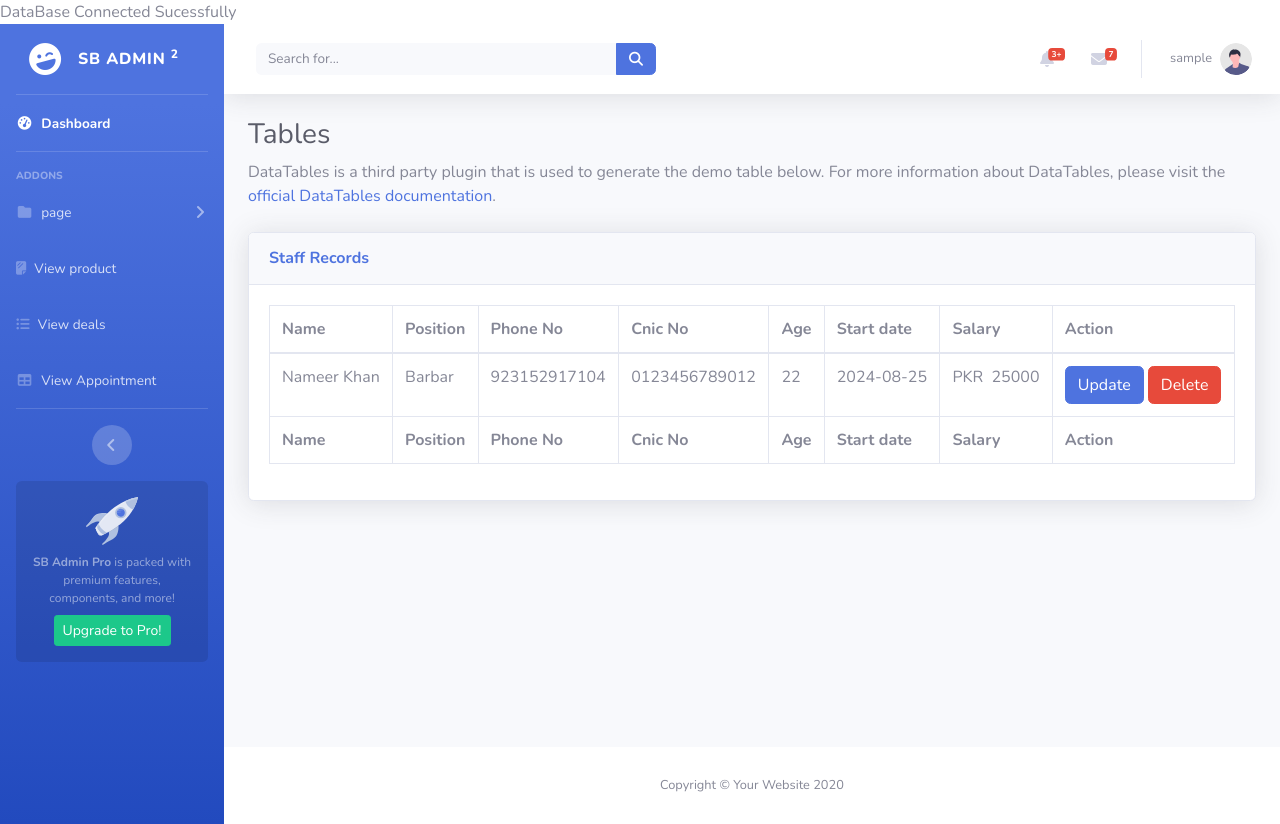
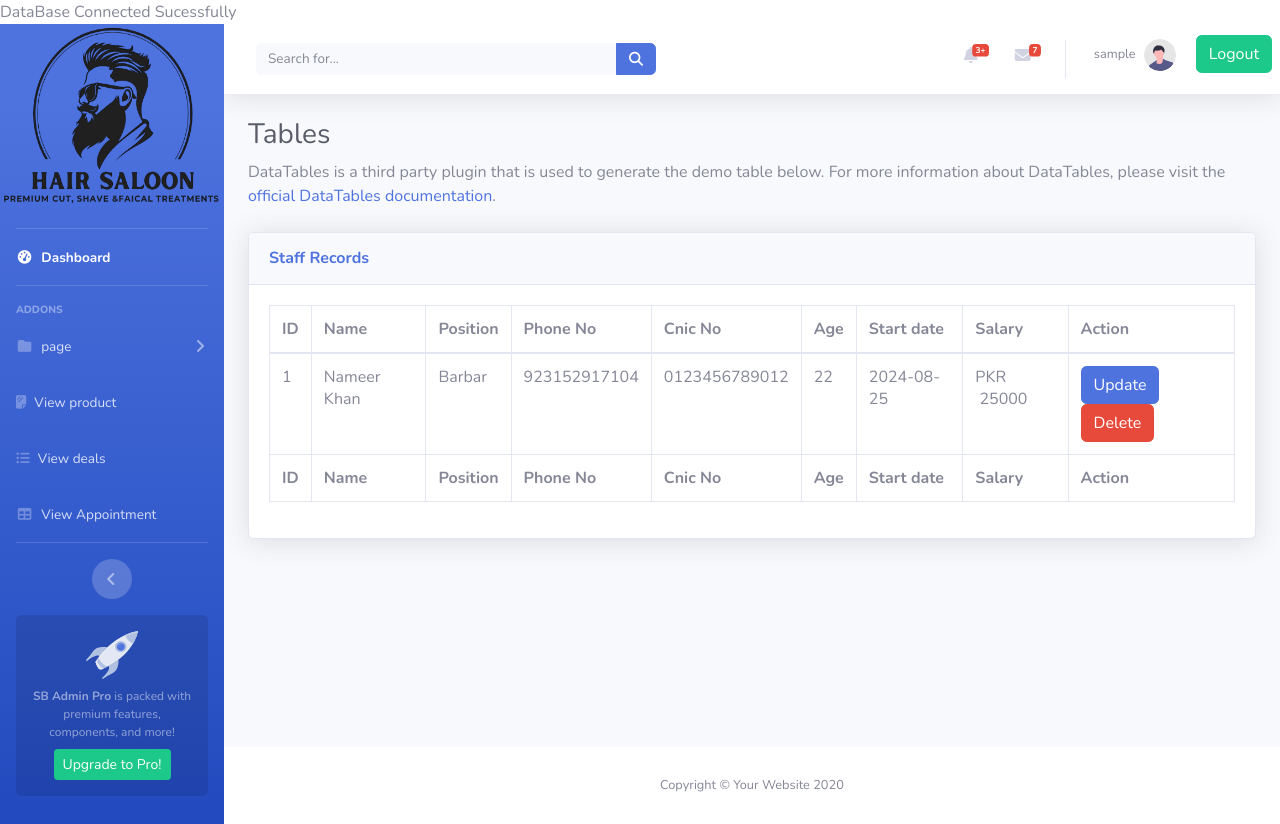
Before and after one commit to SHAHMUHAMMADSIDDIQUI/E-Project-Sem-2, a PHP site: page /tables.php in a window 1280 px wide. Run offline with PHP 8.4, Linux system fonts and the light colour scheme; the visitor is signed in with stand-in values (Sample User, id 1); data comes from the database, SQL or seed files in the repository; some libraries are stand-ins or nearby versions.

Commit message:
Role Based Work

```diff
--- a/admin-panel/Add offers.php
+++ b/admin-panel/Add offers.php
@@ -2,6 +2,10 @@
 include('connection.php');
 session_start();
 include('aside.php');
+if(isset($_SESSION['username'])==null){
+    echo"<script>window.location.href='login.php'</script>";
+}else{
+
 ?>
 
 <!-- Begin Page Content -->
@@ -112,4 +116,4 @@ include('aside.php');
             </div>
         </div>
     </div>
-</div>
+</div><?php  }?>
--- a/admin-panel/Add staff member.php
+++ b/admin-panel/Add staff member.php
@@ -2,6 +2,10 @@
 include('connection.php');
 session_start();
 include('aside.php');
+if(isset($_SESSION['username'])==null){
+    echo"<script>window.location.href='login.php'</script>";
+}else{
+
 ?>
 
 <!-- Begin Page Content -->
@@ -122,4 +126,4 @@ include('aside.php');
             </div>
         </div>
     </div>
-</div>
+</div><?php }?>
--- a/admin-panel/aside.php
+++ b/admin-panel/aside.php
@@ -34,14 +34,9 @@
 
         <!-- Sidebar -->
         <ul class="navbar-nav bg-gradient-primary sidebar sidebar-dark accordion" id="accordionSidebar">
-
+            <img src="Black_and_White_Modern_Illustrative_Barbershop_Logo-removebg-preview.png" style="height: 180px;width: 100%;" alt="">
             <!-- Sidebar - Brand -->
-            <a class="sidebar-brand d-flex align-items-center justify-content-center" href="index.html">
-                <div class="sidebar-brand-icon rotate-n-15">
-                    <i class="fas fa-laugh-wink"></i>
-                </div>
-                <div class="sidebar-brand-text mx-3">SB Admin <sup>2</sup></div>
-            </a>
+            <br>
 
             <!-- Divider -->
             <hr class="sidebar-divider my-0">
@@ -55,7 +50,7 @@
             <?php
 
             if (isset($_SESSION['userrole']) && $_SESSION['userrole'] == 'Admin') {
-                ?>
+            ?>
                 <!-- Divider -->
                 <hr class="sidebar-divider">
 
@@ -406,32 +401,33 @@
 
                         <!-- Nav Item - User Information -->
                         <li class="nav-item dropdown no-arrow">
-                            <a class="nav-link dropdown-toggle" href="#" id="userDropdown" role="button"
-                                data-toggle="dropdown" aria-haspopup="true" aria-expanded="false">
+                            <div class="nav-link " id="userDropdown" role="button"
+                                aria-haspopup="true" aria-expanded="false">
                                 <span
                                     class="mr-2 d-none d-lg-inline text-gray-600 small"><?php echo $_SESSION['username']; ?></span>
                                 <img class="img-profile rounded-circle" src="img/undraw_profile.svg">
+                                <form action="" method="post">
+                                    <div style="position: relative; left: 20px; top: 7px;">
+                                        <button type="submit" name="logout_btn" onclick="return confirm('Are u Sure You Want To Logout')" class="btn btn-success">Logout</button>
+                                        <?php
+                                        if (isset($_POST['logout_btn'])) {
+                                            unset($_SESSION['username']);
+                                            unset($_SESSION['userrole']);
+                                            session_destroy();
+                                            echo "<script>window.location.href='login.php'</script>";
+                                        }
+                                        ?>
+                                    </div>
+                                </form>
+                            </div>
+                            <a class="dropdown-item" href="index.php" data-toggle="modal" data-target="#logoutModal">
+
                             </a>
                             <!-- Dropdown - User Information -->
                             <div class="dropdown-menu dropdown-menu-right shadow animated--grow-in"
                                 aria-labelledby="userDropdown">
-                                <a class="dropdown-item" href="#">
-                                    <i class="fas fa-user fa-sm fa-fw mr-2 text-gray-400"></i>
-                                    Profile
-                                </a>
-                                <a class="dropdown-item" href="#">
-                                    <i class="fas fa-cogs fa-sm fa-fw mr-2 text-gray-400"></i>
-                                    Settings
-                                </a>
-                                <a class="dropdown-item" href="#">
-                                    <i class="fas fa-list fa-sm fa-fw mr-2 text-gray-400"></i>
-                                    Activity Log
-                                </a>
-                                <div class="dropdown-divider"></div>
-                                <a class="dropdown-item" href="#" data-toggle="modal" data-target="#logoutModal">
-                                    <i class="fas fa-sign-out-alt fa-sm fa-fw mr-2 text-gray-400"></i>
-                                    Logout
-                                </a>
+
+
                             </div>
                         </li>
 
--- a/admin-panel/index.php
+++ b/admin-panel/index.php
@@ -2,6 +2,9 @@
 include('connection.php');
 session_start();
 include('aside.php');
+if(isset($_SESSION['username'])==null){
+    echo"<script>window.location.href='login.php'</script>";
+}else{
 
 ?>
 
@@ -381,3 +384,4 @@ include('aside.php');
             </div>
         </div>
     </div>
+<?php }?>
--- a/admin-panel/register.php
+++ b/admin-panel/register.php
@@ -83,9 +83,9 @@ include('connection.php');
                             </form>
 
                             <hr>
-                            <div class="text-center">
+                            <!-- <div class="text-center">
                                 <a class="small" href="forgot-password.html">Forgot Password?</a>
-                            </div>
+                            </div> -->
                             <div class="text-center">
                                 <a class="small" href="login.php">Already have an account? Login!</a>
                             </div>
--- a/admin-panel/tables.php
+++ b/admin-panel/tables.php
@@ -2,6 +2,10 @@
 include('connection.php');
 session_start();
 include('aside.php');
+if (isset($_SESSION['username']) == null) {
+    echo "<script>window.location.href='login.php'</script>";
+} else {
+
 ?>
 
     <!-- Begin Page Content -->
@@ -23,6 +27,7 @@ include('aside.php');
                     <table class="table table-bordered" id="dataTable" width="100%" cellspacing="0">
                         <thead>
                             <tr>
+                                <th>ID</th>
                                 <th>Name</th>
                                 <th>Position</th>
                                 <th>Phone No</th>
@@ -35,6 +40,7 @@ include('aside.php');
                         </thead>
                         <tfoot>
                             <tr>
+                                <th>ID</th>
                                 <th>Name</th>
                                 <th>Position</th>
                                 <th>Phone No</th>
@@ -51,6 +57,7 @@ include('aside.php');
                                 $fetch = mysqli_query($con, "SELECT * FROM `staff`");
                                 while ($row = mysqli_fetch_array($fetch)) {
                                 ?>
+                                    <td><?php echo $row[0] ?></td>
                                     <td><?php echo $row[1] ?></td>
                                     <td><?php echo $row[2] ?></td>
                                     <td><?php echo $row[3] ?></td>
@@ -129,4 +136,4 @@ include('aside.php');
                 </div>
             </div>
         </div>
-</div>
+    </div><?php } ?>
```
Also changed, not shown: admin-panel/View offers.php (+6 -2 lines), admin-panel/login.php (+6 -6 lines), admin-panel/Black_and_White_Modern_Illustrative_Barbershop_Logo-removebg-preview.png (added). Lines whose indentation alone changed are shown as unchanged.
